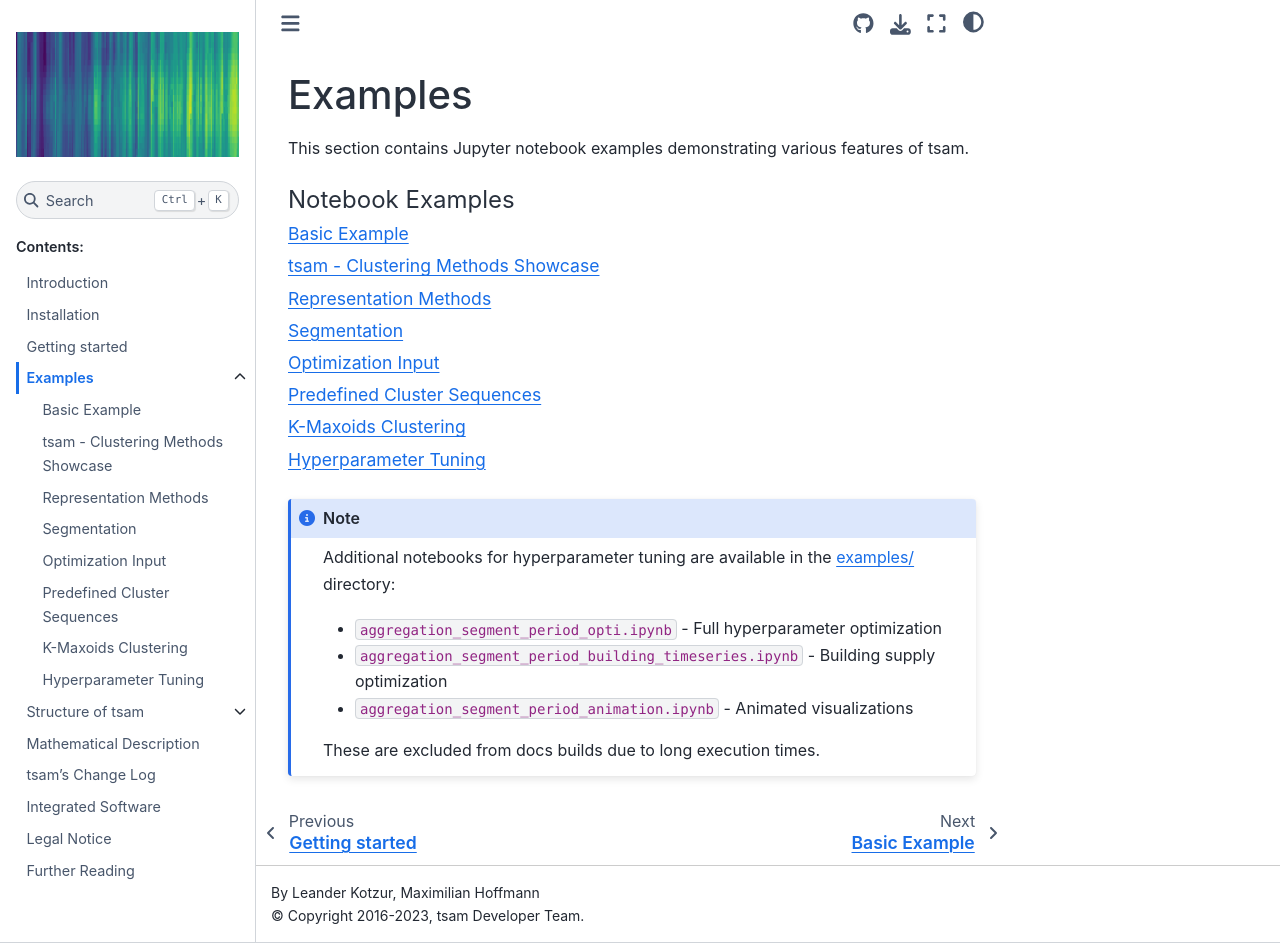
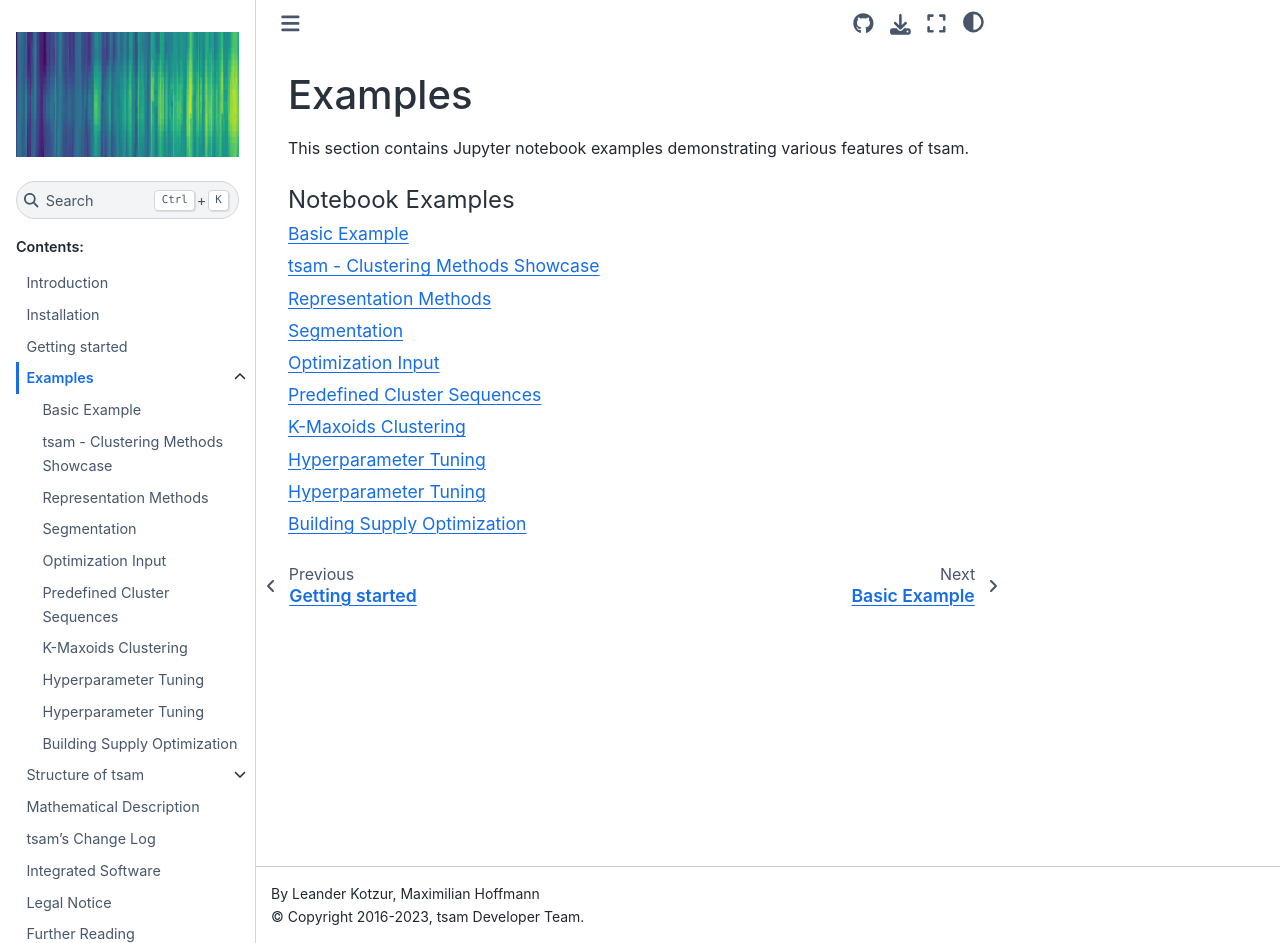
Before and after one commit to FZJ-IEK3-VSA/tsam, a Sphinx documentation site: the page built from docs/source/examples.rst, in a window 1280 px wide and 943 px high. Built offline with Sphinx 7.4.7 and the Sphinx Book theme 1.1.4, drawn with Linux system fonts in a browser that asks for light colours; formulas are drawn with MathJax 3.

Commit message:
Remove old notebook and iclude all notebooks into docs

```diff
--- a/docs/source/conf.py
+++ b/docs/source/conf.py
@@ -117,11 +117,7 @@ language = "en"
 # List of patterns, relative to source directory, that match files and
 # directories to ignore when looking for source files.
 # This patterns also effect to html_static_path and html_extra_path
-exclude_patterns = [
-    "examples_notebooks/aggregation_segment_period_opti.ipynb",
-    "examples_notebooks/aggregation_segment_period_building_timeseries.ipynb",
-    "examples_notebooks/aggregation_segment_period_animation.ipynb",
-]
+exclude_patterns = []
 
 # The name of the Pygments (syntax highlighting) style to use.
 pygments_style = "sphinx"
--- a/docs/source/examples.rst
+++ b/docs/source/examples.rst
@@ -16,14 +16,5 @@ This section contains Jupyter notebook examples demonstrating various features o
    examples_notebooks/predefined_sequence_example
    examples_notebooks/example_k_maxoids
    examples_notebooks/tuning_example
-
-.. note::
-
-   Additional notebooks for hyperparameter tuning are available in the
-   `examples/ <https://github.com/FZJ-IEK3-VSA/tsam/tree/master/examples>`_ directory:
-
-   - ``aggregation_segment_period_opti.ipynb`` - Full hyperparameter optimization
-   - ``aggregation_segment_period_building_timeseries.ipynb`` - Building supply optimization
-   - ``aggregation_segment_period_animation.ipynb`` - Animated visualizations
-
-   These are excluded from docs builds due to long execution times.
+   examples_notebooks/aggregation_segment_period_opti
+   examples_notebooks/aggregation_segment_period_building_timeseries
```
Also changed, not shown: docs/source/examples_notebooks/aggregation_segment_period_animation.ipynb (deleted), docs/source/examples_notebooks/aggregation_segment_period_building_timeseries.ipynb.
